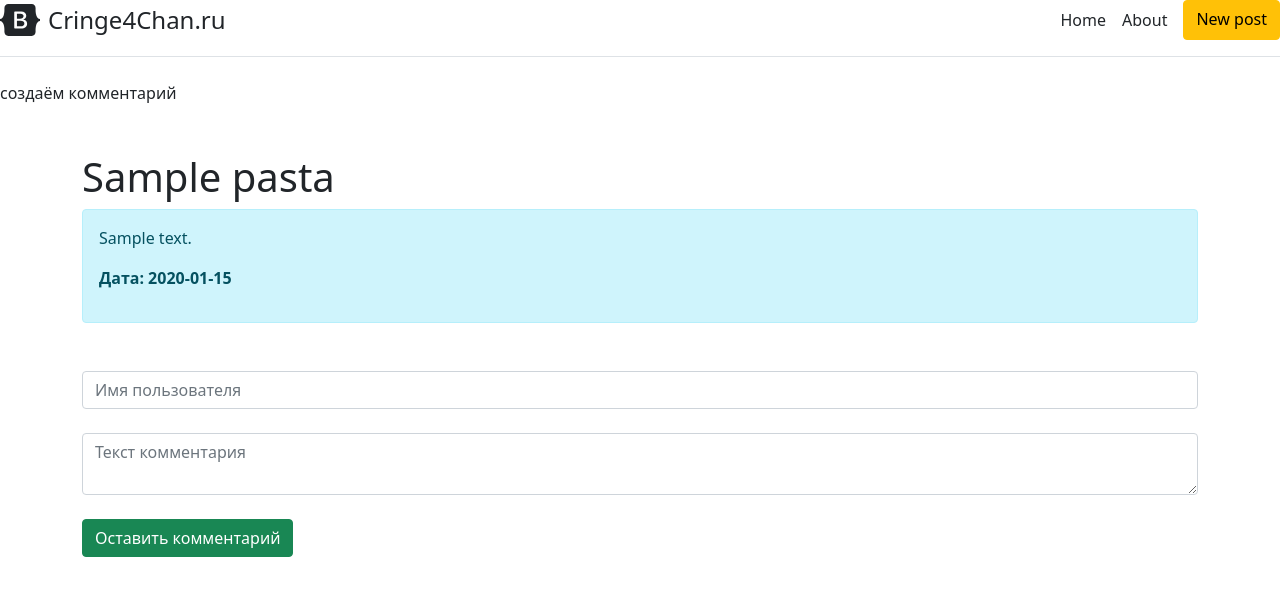
After one commit to KrechkoVsevolod201/FlaskDB, a Flask app: page /posts/1/create_comment in a window 1280 px wide. The commit adds this page. Shown: the top 604 px of the page. Run offline with Flask 2, Linux system fonts and the light colour scheme; tables that the repository leaves empty hold one stand-in row (values such as "Sample post").

Commit message:
Пытаемся добавить функцию оставления комментария

```diff
--- a/app.py
+++ b/app.py
@@ -21,6 +21,16 @@ class Pasta(db.Model):
 
     def __repr__(self):
         return '<Pasta %r>' % self.id
+
+
+class UserComment(db.Model):
+    user_id = db.Column(db.Integer, primary_key=True)
+    username = db.Column(db.String(100), nullable=False)
+    comment = db.Column(db.String(1000), nullable=False)
+    pasta_id = db.Column(db.Integer, db.ForeignKey(Pasta.id), nullable=False)
+
+    def __repr__(self):
+        return '<UserComment %r>' % self.user_id
 
 
 @app.route('/')
@@ -70,12 +80,31 @@ def pasta_update(id):
         return render_template("post-update.html", pasta=pasta)
 
 
+@app.route('/posts/<int:id>/create_comment', methods=['POST', 'GET'])
+def create_comment(id):
+    pasta = Pasta.query.get(id)
+    if request.method == "POST":
+        username = request.form['username']
+        comment = request.form['comment']
+        pasta_id = Pasta.query.get(id)
+        user_comment = UserComment(username=username, comment=comment, pasta_id=pasta_id)
+
+        try:
+            db.session.add(user_comment)
+            db.session.commit()
+            return redirect('/home')
+        except:
+            return "При создании комментария произошла ошибка"
+    else:
+        return render_template("create-comment.html", pasta=pasta)
+
+
 @app.route('/about')
 def about():
     return render_template("about.html")
 
 
-@app.route('/sign', methods=['POST', 'GET'])
+@app.route('/create_pasta', methods=['POST', 'GET'])
 def create_pasta():
     if request.method == "POST":
         title = request.form['title']
--- /dev/null
+++ b/templates/create-comment.html
@@ -0,0 +1,31 @@
+{% extends 'base.html' %}
+
+{% block title %}
+Коментiрии
+{{ pasta.title }}
+{% endblock %}
+
+{% block body %}
+создаём комментарий
+
+    <div class="container mt-5">
+        <h1>{{ pasta.title }}</h1>
+
+        <div class="alert alert-info">
+            <p>{{ pasta.text }}</p>
+            <p><b>Дата: {{ pasta.date.date() }}</b></p>
+        </div>
+    </div>
+
+<main class="form-signin">
+    <div class="container mt-5">
+        <form method="post">
+            <input type="text" name="username" class="form-control" id="username" placeholder="Имя пользователя"><br>
+            <textarea name="comment" id="comment" class="form-control" placeholder="Текст комментария"></textarea><br>
+            <input type="submit" class="btn btn-success" value="Оставить комментарий">
+        </form>
+    </div>
+</main>
+
+<br></br>
+{% endblock %}
--- a/templates/post-detail.html
+++ b/templates/post-detail.html
@@ -12,6 +12,7 @@
             <p>{{ pasta.text }}</p>
             <p><b>Дата: {{ pasta.date.date() }}</b></p>
             <a href="/posts/{{ pasta.id }}/del" type="submit" class="btn btn-danger" >Удалить</a>
+            <a href="/posts/{{ pasta.id }}/create_comment" type="submit" class="btn btn-warning" >Оставить комментарий</a>
             <a href="/posts/{{ pasta.id }}/update" type="submit" class="btn btn-success" >Редактировать</a>
         </div>
     </div>
```
